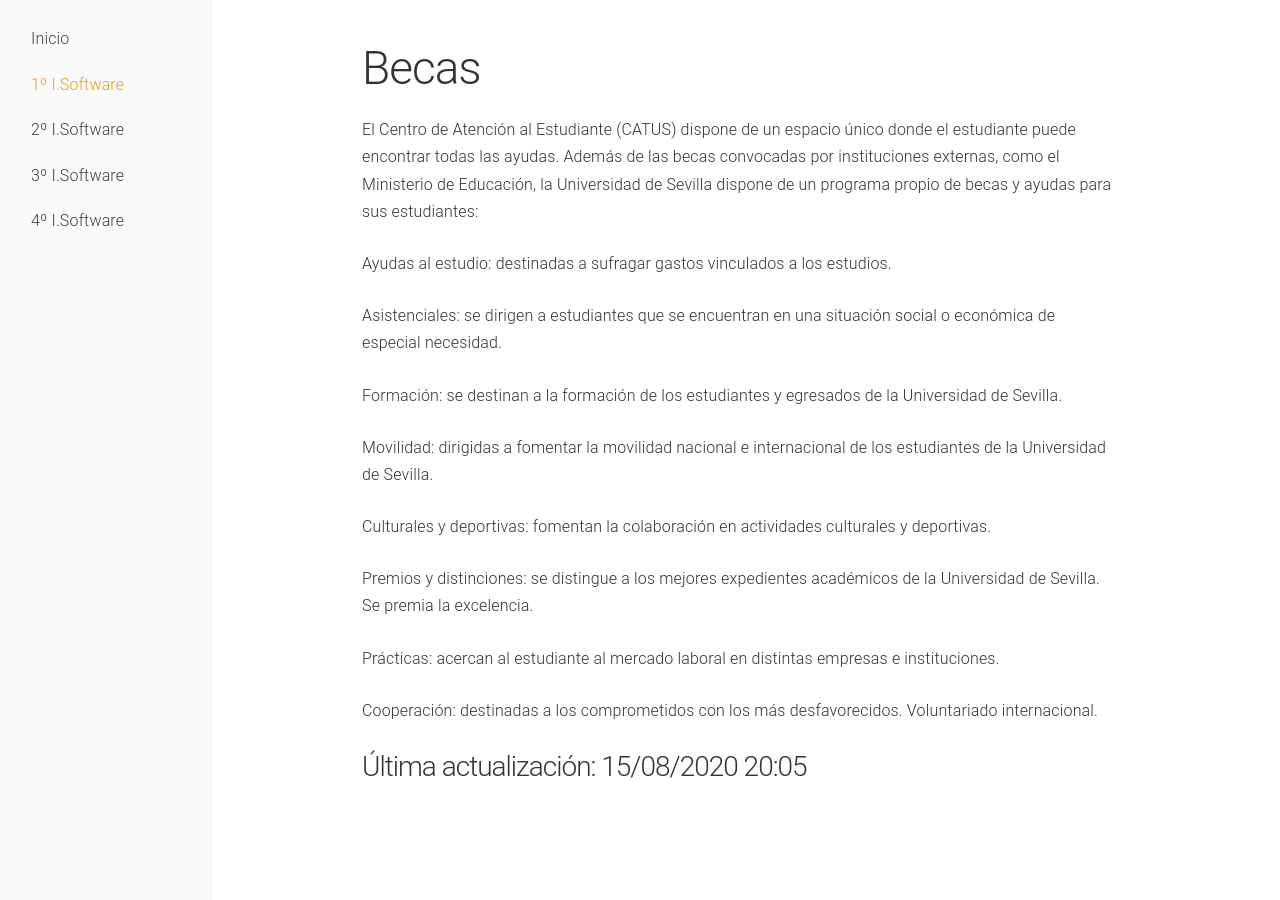
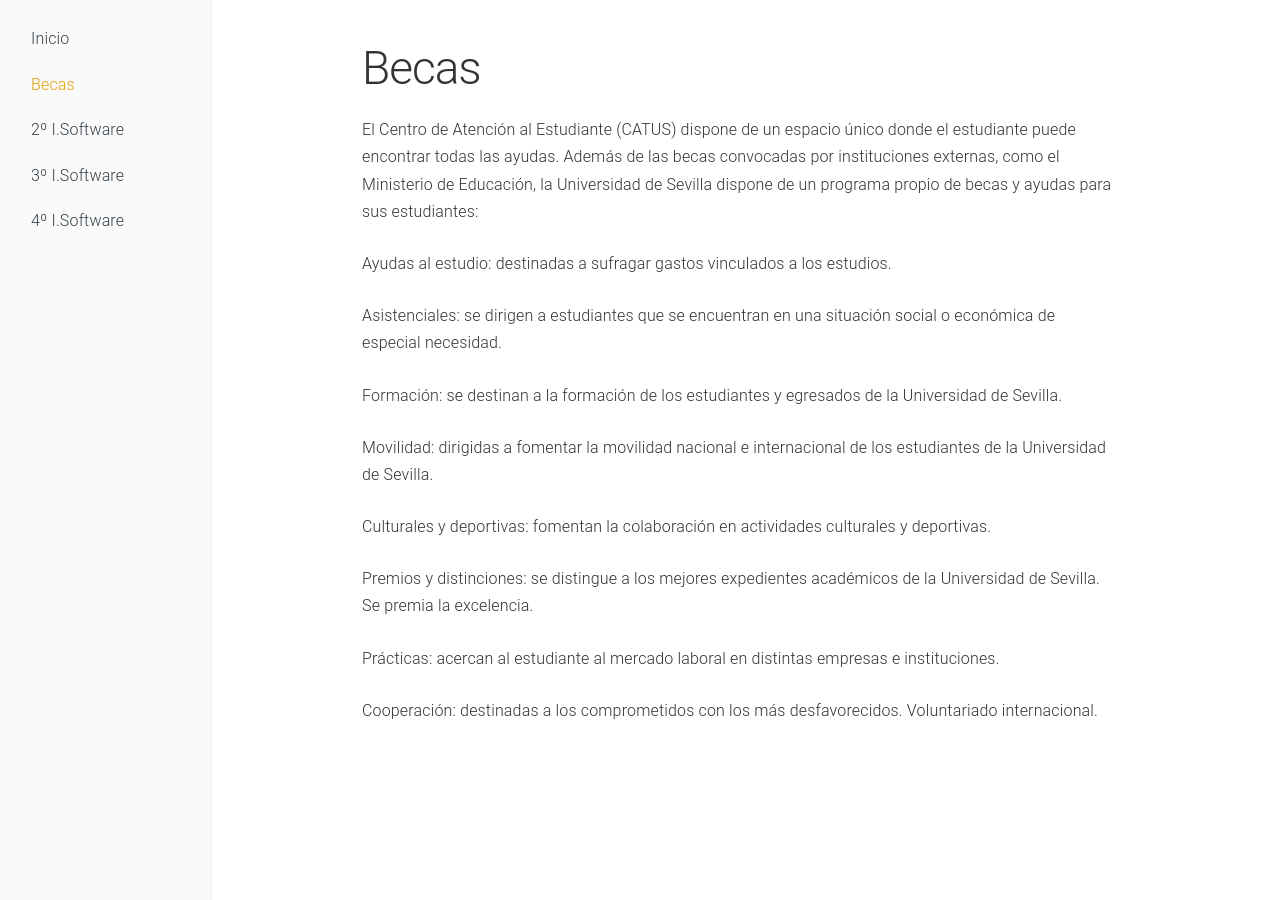
Before and after one commit to FranAnillo/dlganuevoingreso, a Jekyll site: the page built from Becas.md, in a window 1280 px wide. Built offline with Jekyll 4.4.1, drawn with Linux system fonts in a browser that asks for light colours.

Commit message:
Update and rename 1soft.md to Becas.md

```diff
--- a/1soft.md
+++ b/Becas.md
@@ -1,6 +1,6 @@
 ---
 layout: page
-title: 1º I.Software
+title: Becas
 navigation: 2
 ---
 
@@ -22,6 +22,3 @@ Premios y distinciones: se distingue a los mejores expedientes académicos de la
 Prácticas: acercan al estudiante al mercado laboral en distintas empresas e instituciones.
 
 Cooperación: destinadas a los comprometidos con los más desfavorecidos. Voluntariado internacional.
-
-
-### Última actualización: 15/08/2020 20:05
```
